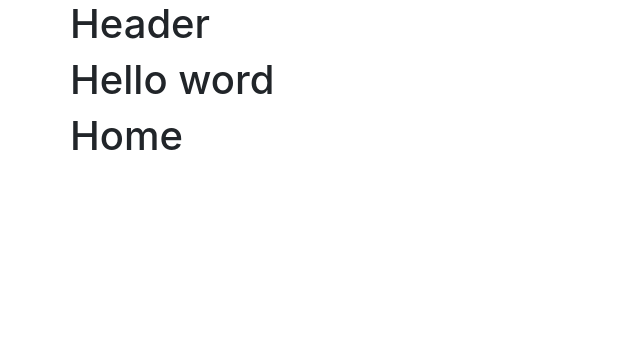
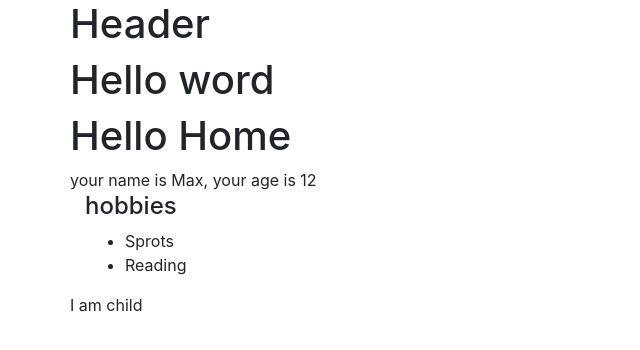
Before and after one commit to apktool/LearnReactJS, a React (Create React App) app in the folder rails365/chapter3/: page / in a window 1280 px wide. Shown: the top 350 px of the page, without its empty margins (0-640 px from the left). Built offline with nearby package versions, Linux system fonts and the light colour scheme.

Commit message:
Pass parameter by props

```diff
--- a/rails365/chapter3/src/App.js
+++ b/rails365/chapter3/src/App.js
@@ -5,6 +5,11 @@ import Home from './components/Home';
 
 class App extends Component {
     render() {
+        const user = {
+            name: "apktool",
+            habbies: ["Sprots", "Reading"]
+        };
+
         return (
             <div className="container">
                 <div className="row">
@@ -19,7 +24,8 @@ class App extends Component {
                 </div>
                 <div className="row">
                     <div className="col-xs-1 col-xs-offset-11">
-                        <Home/>
+                        <Home name={"Max"} age={12} user={user}/>
+                        <span>I am child</span>
                     </div>
                 </div>
             </div>
--- a/rails365/chapter3/src/components/Home.js
+++ b/rails365/chapter3/src/components/Home.js
@@ -1,15 +1,39 @@
 import React, {Component} from 'react';
+import PropTypes from 'prop-types';
 
 export default class Home extends Component {
     render() {
+        let content = "";
+
+        if (content.length === 0) {
+            content = "Hello Home";
+        }
+        console.log(this.props);
+
         return (
             <div className="container">
                 <div className="row">
                     <div className="col-xs-1 col-xs-offset-11">
-                        <h1>Home</h1>
+                        <h1>{content}</h1>
+                        <div> your name is {this.props.name}, your age is {this.props.age}</div>
                     </div>
                 </div>
+                <div className="SecondRow">
+                    <h4>hobbies</h4>
+                    <ul>
+                        {this.props.user.habbies.map((hobby, i) => <li key={i}>{hobby}</li>)}
+                    </ul>
+                </div>
+                <div>{this.props.children}</div>
             </div>
         );
     }
-}
+};
+
+// Typechecking With PropTypes https://reactjs.org/docs/typechecking-with-proptypes.html
+Home.propType = {
+    name: PropTypes.string,
+    age: PropTypes.number,
+    user: PropTypes.object,
+    children: PropTypes.element.isRequired
+};
```
